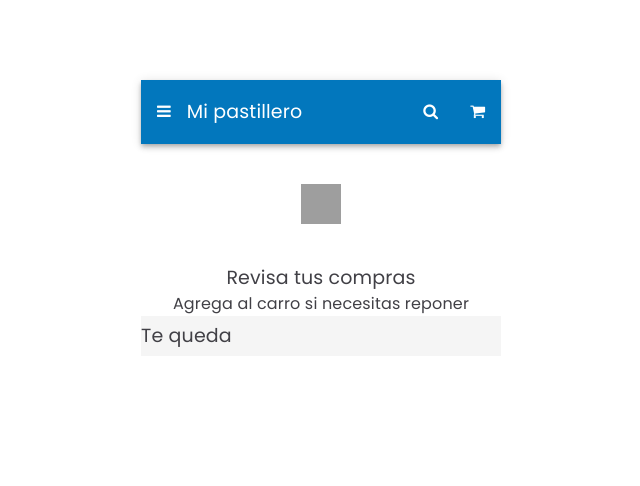
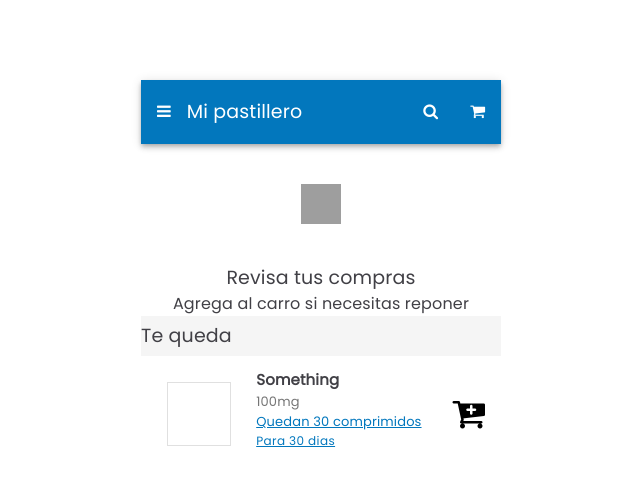
Before and after one commit to mpenalozag/Pastillero-Inventures, a React (Create React App) app: page / in a window 1280 px wide. Shown: the top 486 px of the page, without its empty margins (319-959 px from the left). Built offline with nearby package versions, Linux system fonts and the light colour scheme; grey boxes are pictures that could not be loaded.

Commit message:
feat: Componente de un medicamento creado con el nombre 'Medicine'

```diff
--- a/src/components/Pastillero/Container.js
+++ b/src/components/Pastillero/Container.js
@@ -4,13 +4,18 @@ import "../../styles/container.css";
 import Navbar from "./Navbar";
 import Description from "./Description";
 import Remaining from "./Remaining";
+import Medicine from "./Medicine";
 
 export default function Container(props) {
+    // TO DO: Hacer requests a la api para rellenar el pastillero del usuario.
+
+
     return(
         <div className="container">
             <Navbar />
             <Description />
             <Remaining />
+            <Medicine />
         </div>
     )
 }
--- a/src/components/Pastillero/Medicine.js
+++ b/src/components/Pastillero/Medicine.js
@@ -1,9 +1,17 @@
 import React from "react";
+import "../../styles/medicine.css";
 
 export default function Medicine(props) {
     return(
         <div className="medicine">
-
+            <div className="medicinePhoto"></div>
+            <div className="medicineDetails">
+                <div className="medicineName">Something</div>
+                <div className="medicineDose">100mg</div>
+                <div className="medicineRemaining">Quedan 30 comprimidos</div>
+                <div className="medicineDaysLeft">Para 30 dias</div>
+            </div>
+            <button className="shoppingCart"><i class="fa fa-cart-plus" aria-hidden="true"></i></button>
         </div>
     )
 }
--- a/src/styles/medicine.css
+++ b/src/styles/medicine.css
@@ -0,0 +1,98 @@
+.medicine {
+    display: flex;
+    flex-direction: row;
+    height: fit-content;
+}
+
+.medicinePhoto {
+    margin: 2vmax;
+    width: 62px;
+    height: 62.66px;
+    border: 1px solid #E0E0E0;
+}
+
+.medicineDetails {
+    margin-top: 1vmax;
+    display: flex;
+    flex-direction: column;
+}
+
+.medicineName {
+    width: 151px;
+    height: 23px;
+
+    font-family: 'Poppins';
+    font-style: normal;
+    font-weight: 600;
+    font-size: 15px;
+    line-height: 22px;
+
+    /* identical to box height */
+    letter-spacing: 0.15px;
+
+    color: #414046;
+}
+
+.medicineDose {
+    width: 42px;
+    height: 20px;
+
+    font-family: 'Poppins';
+    font-style: normal;
+    font-weight: 400;
+    font-size: 13px;
+    line-height: 20px;
+
+    /* identical to box height */
+    letter-spacing: 0.15px;
+
+    color: rgba(0, 0, 0, 0.54);
+
+
+}
+
+.medicineRemaining {
+    width: 165px;
+    height: 20px;
+    white-space: nowrap;
+
+    font-family: 'Poppins';
+    font-style: normal;
+    font-weight: 400;
+    font-size: 13px;
+    line-height: 20px;
+
+    /* identical to box height */
+    letter-spacing: 0.15px;
+    text-decoration-line: underline;
+
+    color: #0277BD;
+}
+
+.medicineDaysLeft {
+    width: 78px;
+    height: 18px;
+    white-space: nowrap;
+
+    font-family: 'Poppins';
+    font-style: normal;
+    font-weight: 400;
+    font-size: 12px;
+    line-height: 18px;
+
+    /* identical to box height */
+    letter-spacing: 0.4px;
+    text-decoration-line: underline;
+
+    color: #0277BD;
+}
+
+.shoppingCart {
+    margin-left: auto;
+    background-color: white;
+    border: none;
+    color: black;
+    padding: 12px 16px;
+    font-size: 35px;
+    cursor: pointer;
+}
```
